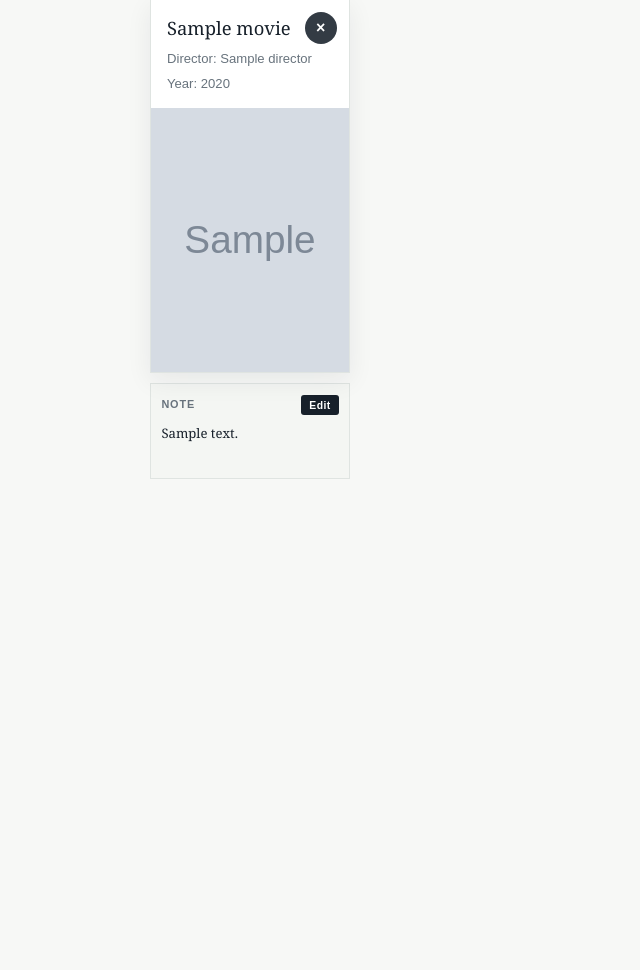
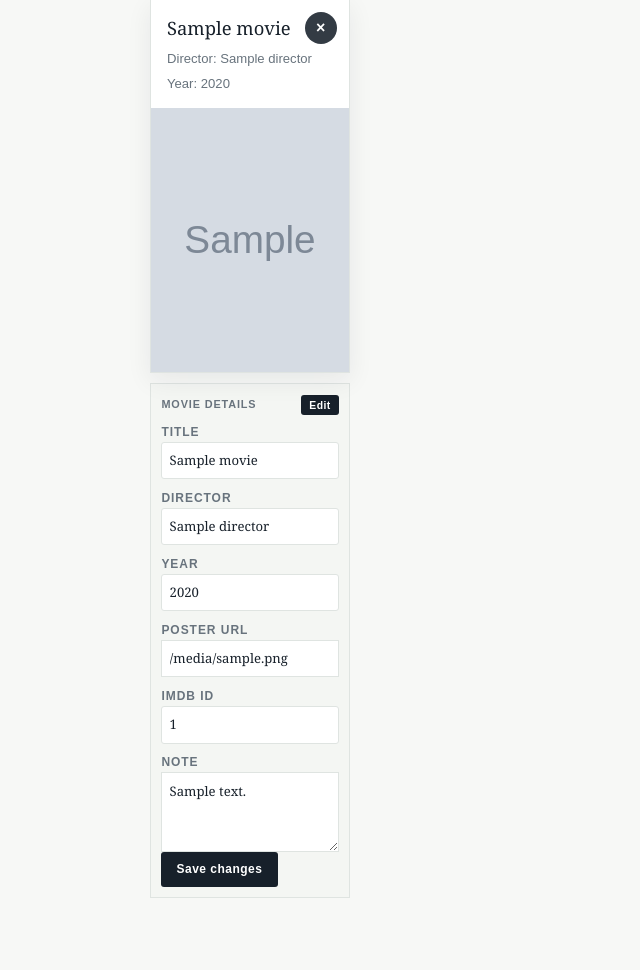
Before and after one commit to Tobbyte/movie_alchemy, a Flask app: template movie_alchemy/templates/movies.html in a window 1280 px wide. Shown: the part 594-1564 px from the top of the page, without its empty margins (0-640 px from the left). Before the commit the page ends 1073 px from the top, so only its background shows below. Run offline with Flask 3, Linux system fonts and the light colour scheme; the template is opened without the code that fills it: most values are stand-ins (such as "Sample title", 1, 10 or a date in 2020); grey boxes marked "Sample" are stand-in pictures.

Commit message:
change all movies details, store diff to orig movie in favorites

```diff
--- a/movie_alchemy/app.py
+++ b/movie_alchemy/app.py
@@ -158,7 +158,7 @@ class MovieAlchemyApp:
 
         self.app.add_url_rule(
             "/users/<int:user_id>/movies/<int:movie_id>/update",
-            view_func=self.update_movie_note,
+            view_func=self.update_movie,
             methods=["POST"],
         )
 
@@ -343,15 +343,15 @@ class MovieAlchemyApp:
 
         return redirect(url_for("users_movies", user_id=user_id), 303)
 
-    def update_movie_note(
+    def update_movie(
         self,
         user_id: int,
         movie_id: int,
     ) -> Response | tuple[str, int]:
-        """Update the note for a user's favorite movie."""
+        """Update all details for a user's favorite movie."""
         data = request.get_json(silent=True) or request.form.to_dict()
 
-        if not isinstance(data, dict) or "note" not in data:
+        if not isinstance(data, dict):
             return redirect(
                 url_for(
                     "users_movies",
@@ -361,7 +361,18 @@ class MovieAlchemyApp:
                 303,
             )
 
-        raw_note = data["note"]
+        name = str(data.get("name", "")).strip()
+        if not name:
+            return redirect(
+                url_for(
+                    "users_movies",
+                    user_id=user_id,
+                    error=API_ERR_INVALID_REQUEST_DATA,
+                ),
+                303,
+            )
+
+        raw_note = data.get("note", "")
         note = "" if raw_note is None else str(raw_note).strip()
         if len(note) > MAX_FAVORITE_NOTE_LENGTH:
             return redirect(
@@ -374,11 +385,24 @@ class MovieAlchemyApp:
             )
 
         # Check if the user and movie exist
-        user = self.data_manager.get_user_by_id(user_id)
-
-        if not user or not self.data_manager.update_favorite_note(
+        if not self.data_manager.update_movie(
             user_id=user_id,
             movie_id=movie_id,
+            movie_data={
+                "name": name,
+                "director": ""
+                if data.get("director") is None
+                else str(data.get("director", "")).strip(),
+                "year": ""
+                if data.get("year") is None
+                else str(data.get("year", "")).strip(),
+                "poster_url": ""
+                if data.get("poster_url") is None
+                else str(data.get("poster_url", "")).strip(),
+                "imdb_id": ""
+                if data.get("imdb_id") is None
+                else str(data.get("imdb_id", "")).strip(),
+            },
             note=note or None,
         ):
             return (
--- a/movie_alchemy/setup_db.py
+++ b/movie_alchemy/setup_db.py
@@ -47,4 +47,5 @@ class DB:
 
 
 if __name__ == "__main__":
+    DB().reset_db()
     DB().create_tables()
--- a/movie_alchemy/static/style.css
+++ b/movie_alchemy/static/style.css
@@ -326,7 +326,7 @@ button:focus-visible {
     font-size: 0.82rem;
 }
 
-.note-editor {
+.movie-editor {
     margin-top: 0.65rem;
     padding: 0.65rem;
     border: 1px solid var(--line);
@@ -360,15 +360,15 @@ button:focus-visible {
     overflow-wrap: anywhere;
 }
 
-.note-form {
+.movie-form {
     display: block;
     margin-top: 0.45rem;
 }
 
-.note-form textarea {
+.movie-form input,
+.movie-form textarea {
     display: block;
     width: 100%;
-    min-height: 4rem;
     resize: vertical;
     padding: 0.45rem;
     border: 1px solid var(--line);
@@ -378,12 +378,17 @@ button:focus-visible {
     font-size: 0.82rem;
 }
 
-.note-form textarea[hidden],
-.note-form button[hidden] {
-    display: none;
+.movie-form input {
+    min-width: 0;
+    margin-bottom: 0.6rem;
 }
 
-.note-form textarea:focus {
+.movie-form textarea {
+    min-height: 4rem;
+}
+
+.movie-form input:focus,
+.movie-form textarea:focus {
     border-color: var(--accent);
     outline: 3px solid rgba(216, 102, 69, 0.18);
 }
--- a/movie_alchemy/templates/movies.html
+++ b/movie_alchemy/templates/movies.html
@@ -6,9 +6,13 @@
     <div class="header-actions">
         <form action="{{ url_for('delete_user', user_id=user_id) }}" method="post"
             onsubmit="return confirm('Are you sure you want to delete your account? This action cannot be undone.');">
-            <button type="submit" class="delete-user-button"><span aria-hidden="true">&times;</span> Delete account</button>
+            <button type="submit" class="delete-user-button">
+                <span aria-hidden="true">&times;</span> Delete account
+            </button>
         </form>
+    </div>
 </header>
+
 <div class="search_container">
     <form action="{{ url_for('users_movies', user_id=user_id) }}" method="post">
         <label for="movie_name">Movie name:</label>
@@ -16,9 +20,11 @@
         <button type="submit"><span aria-hidden="true">+</span> Find a movie</button>
     </form>
 </div>
+
 {% if error %}
 <p class="error">{{ error }}</p>
 {% endif %}
+
 {% if movie_suggestions %}
 <h2>Movie Suggestions</h2>
 <div class="suggestions-container">
@@ -36,12 +42,13 @@
     </ul>
 </div>
 {% endif %}
+
 <div class="movies-container">
     {% for movie, note in movies %}
     <div class="favorite-item">
         <div class="movie-card">
-                <form class="delete-form" action="{{ url_for('delete_favorite_movie', user_id=user_id, movie_id=movie.id) }}"
-                    method="post">
+            <form class="delete-form"
+                action="{{ url_for('delete_favorite_movie', user_id=user_id, movie_id=movie.id) }}" method="post">
                 <button type="submit" aria-label="Remove {{ movie.name }} from favorites">&times;</button>
             </form>
             <h2>{{ movie.name }}</h2>
@@ -52,35 +59,42 @@
                     onerror="this.hidden = true; this.parentElement.classList.add('poster-missing');">
             </div>
         </div>
-                <div class="note-editor">
+
+        <div class="movie-editor">
             <div class="note-heading">
-                        <span>Note</span>
-                        <button type="button" class="edit-note-button" aria-label="Edit note for {{ movie.name }}">Edit</button>
+                <span>Movie details</span>
+                <button type="button" class="edit-movie-button" aria-label="Edit {{ movie.name }}">Edit</button>
             </div>
-                    <p class="note-display">{{ note or 'No note yet.' }}</p>
-                    <form class="note-form" action="{{ url_for('update_movie_note', user_id=user_id, movie_id=movie.id) }}"
-                        method="post">
-                        <label class="visually-hidden" for="note_{{ movie.id }}">Note</label>
-                        <textarea id="note_{{ movie.id }}" name="note" maxlength="500" rows="3" hidden>{{ note or '' }}</textarea>
-                        <button type="submit" class="save-note-button" hidden>Save</button>
+            <form class="movie-form"
+                action="{{ url_for('update_movie', user_id=user_id, movie_id=movie.id) }}" method="post" hidden>
+                <label for="name_{{ movie.id }}">Title</label>
+                <input id="name_{{ movie.id }}" name="name" type="text" value="{{ movie.name }}" required>
+                <label for="director_{{ movie.id }}">Director</label>
+                <input id="director_{{ movie.id }}" name="director" type="text" value="{{ movie.director or '' }}">
+                <label for="year_{{ movie.id }}">Year</label>
+                <input id="year_{{ movie.id }}" name="year" type="text" value="{{ movie.year or '' }}">
+                <label for="poster_url_{{ movie.id }}">Poster URL</label>
+                <input id="poster_url_{{ movie.id }}" name="poster_url" type="url"
+                    value="{{ movie.poster_url or '' }}">
+                <label for="imdb_id_{{ movie.id }}">IMDb ID</label>
+                <input id="imdb_id_{{ movie.id }}" name="imdb_id" type="text" value="{{ movie.imdb_id or '' }}">
+                <label for="note_{{ movie.id }}">Note</label>
+                <textarea id="note_{{ movie.id }}" name="note" maxlength="500" rows="3">{{ note or '' }}</textarea>
+                <button type="submit">Save changes</button>
             </form>
         </div>
     </div>
     {% endfor %}
 </div>
+
 <script>
-    document.querySelectorAll('.note-editor').forEach((editor) => {
-        const editButton = editor.querySelector('.edit-note-button');
-        const saveButton = editor.querySelector('.save-note-button');
-        const noteDisplay = editor.querySelector('.note-display');
-        const textarea = editor.querySelector('textarea');
+    document.querySelectorAll('.movie-editor').forEach((editor) => {
+        const editButton = editor.querySelector('.edit-movie-button');
+        const form = editor.querySelector('.movie-form');
 
         editButton.addEventListener('click', () => {
-            noteDisplay.hidden = true;
-            editButton.hidden = true;
-            textarea.hidden = false;
-            saveButton.hidden = false;
-            textarea.focus();
+            form.hidden = !form.hidden;
+            editButton.textContent = form.hidden ? 'Edit' : 'Cancel';
         });
     });
 </script>
```
Also changed, not shown: movie_alchemy/datamanager.py (+55 -6 lines), movie_alchemy/models.py (+20 -0 lines). Lines whose indentation alone changed are shown as unchanged.
